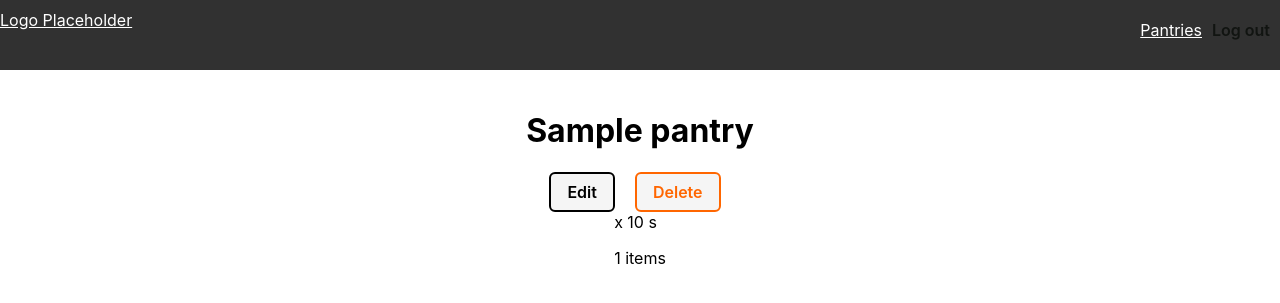
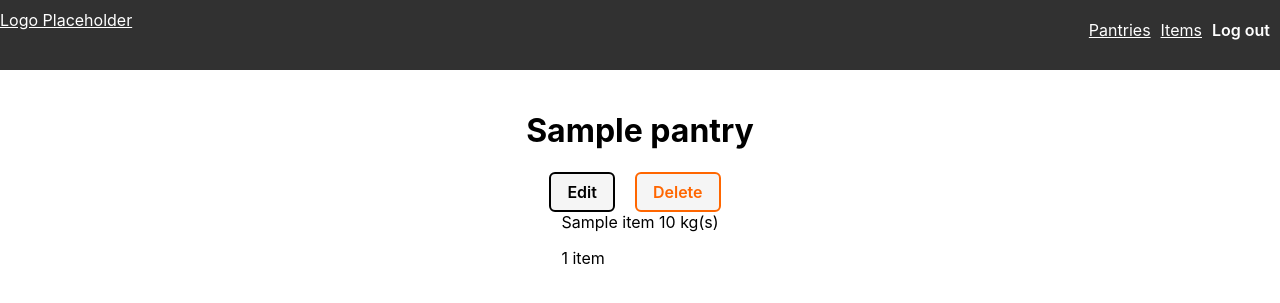
Before and after one commit to red-dmacedo/pj-restockr, a Django app: page /pantries/1/ in a window 1280 px wide. Shown: the top 303 px of the page. Run offline with Django 5.2, Linux system fonts and the light colour scheme; a user stored in the database is signed in; tables that the repository leaves empty hold one stand-in row (values such as "Sample post").

Commit message:
updated PantryItem property of 'units' to 'unit'

```diff
--- a/main_app/admin.py
+++ b/main_app/admin.py
@@ -1,8 +1,9 @@
 from django.contrib import admin
-from .models import Pantry, PantryItem, PurchaseLocation
+from .models import Pantry, PantryItem, PurchaseLocation, Item
 
 
 # Register your models here.
 admin.site.register(Pantry)
 admin.site.register(PantryItem)
 admin.site.register(PurchaseLocation)
+admin.site.register(Item)
--- a/main_app/models.py
+++ b/main_app/models.py
@@ -21,6 +21,9 @@ UNITS = (
 class PurchaseLocation(models.Model):
     name = models.CharField(max_length=50, unique=True)
     image = models.TextField(max_length=255, blank=True)
+
+    def __str__(self):
+        return self.name
 
 
 class Item(models.Model):
@@ -58,7 +61,7 @@ class PantryItem(models.Model):
     )
     item = models.ForeignKey(Item, on_delete=models.CASCADE)
     quantity = models.PositiveIntegerField(default=0)
-    units = models.CharField(
+    unit = models.CharField(
         max_length=5,
         choices=UNITS,
         default=UNITS[0][0]
@@ -68,4 +71,4 @@ class PantryItem(models.Model):
         unique_together = ("pantry", "item")
 
     def __str__(self):
-        return f"{self.item.name}"
+        return f"{self.item}"
--- a/main_app/static/css/base.css
+++ b/main_app/static/css/base.css
@@ -232,7 +232,8 @@ nav a, header a {
 /* ===== Ids ===== */
 #logout-form button {
   text-decoration: none;
-  color: var(--text-color);
+  /* color: var(--text-color); */
+  color: white;
   font-weight: 600;
   font-size: 16px;
   background: none;
--- a/main_app/templates/base.html
+++ b/main_app/templates/base.html
@@ -24,6 +24,10 @@
               <a href="{% url 'pantry-index' %}">Pantries</a>
             </li>
             <li>
+              {% comment %} <a href="{% url 'item-index' %}">Items</a> {% endcomment %}
+              <a href="#">Items</a>
+            </li>
+            <li>
               <form id="logout-form" method="post" action="{% url 'logout' %}">
                 {% csrf_token %}
                 <button type="submit">Log out</button>
--- a/main_app/templates/home.html
+++ b/main_app/templates/home.html
@@ -15,5 +15,7 @@
         <button type="submit" class="btn submit">Login</button>
       </form>
     </section>
+    {% else %}
+    <h1>Homepage</h1>
   {% endif %}
 {% endblock %}
--- a/main_app/templates/main_app/pantry_detail.html
+++ b/main_app/templates/main_app/pantry_detail.html
@@ -6,10 +6,10 @@
 {% endblock %}
 
 {% block content %}
-  {% if pantry %}
+  {% if pantry and user == pantry.owner %}
     <h1>{{ pantry.name }}</h1>
     <div class="flex-line">
-      <form action="{% url 'pantry-update' pantry.pk %}" method='get'>
+      <form action="{% url 'pantry-update' pantry.pk %}" method="get">
         <button type="submit" class="btn">Edit</button>
       </form>
       <form action="">
@@ -20,11 +20,15 @@
       {% if pantry.items.all %}
         <ul class="pantry-item-list">
           {% for pantryitem in pantry.items.all %}
-            <li>{{ pantryitem.name }} x {{ pantryitem.quantity }} {{ pantryitem.unit }}s</li>
+            <li>{{ pantryitem.item.name }} {{ pantryitem.quantity }} {{ pantryitem.unit }}(s)</li>
           {% endfor %}
         </ul>
       {% endif %}
-      <p>{{ pantry.items.all.count }} items</p>
+      {% if pantry.items.all.count == 1 %}
+        <p>{{ pantry.items.all.count }} item</p>
+      {% else %}
+        <p>{{ pantry.items.all.count }} items</p>
+      {% endif %}
     </div>
   {% else %}
     <h1>No Pantry at this address</h1>
--- a/main_app/templates/main_app/pantry_list.html
+++ b/main_app/templates/main_app/pantry_list.html
@@ -6,8 +6,8 @@
 {% endblock %}
 
 {% block content %}
-  <a href="{% url 'pantry-create' %}" style="font-size: larger;">New Pantry</a>
-  <h2>Pantries</h2>
+  <h1>Pantries</h1>
+  <a href="{% url 'pantry-create' %}" class="btn secondary">New Pantry</a>
   {% if pantry_list.count %}
     <ul>
       {% for pantry in pantry_list %}
@@ -17,6 +17,6 @@
       {% endfor %}
     </ul>
   {% else %}
-    <h1>No Pantries retrieved</h1>
+    <p>{{ pantry_list.count }} pantries</p>
   {% endif %}
 {% endblock %}
```
Also changed, not shown: main_app/migrations/0004_rename_units_pantryitem_unit.py (added).
